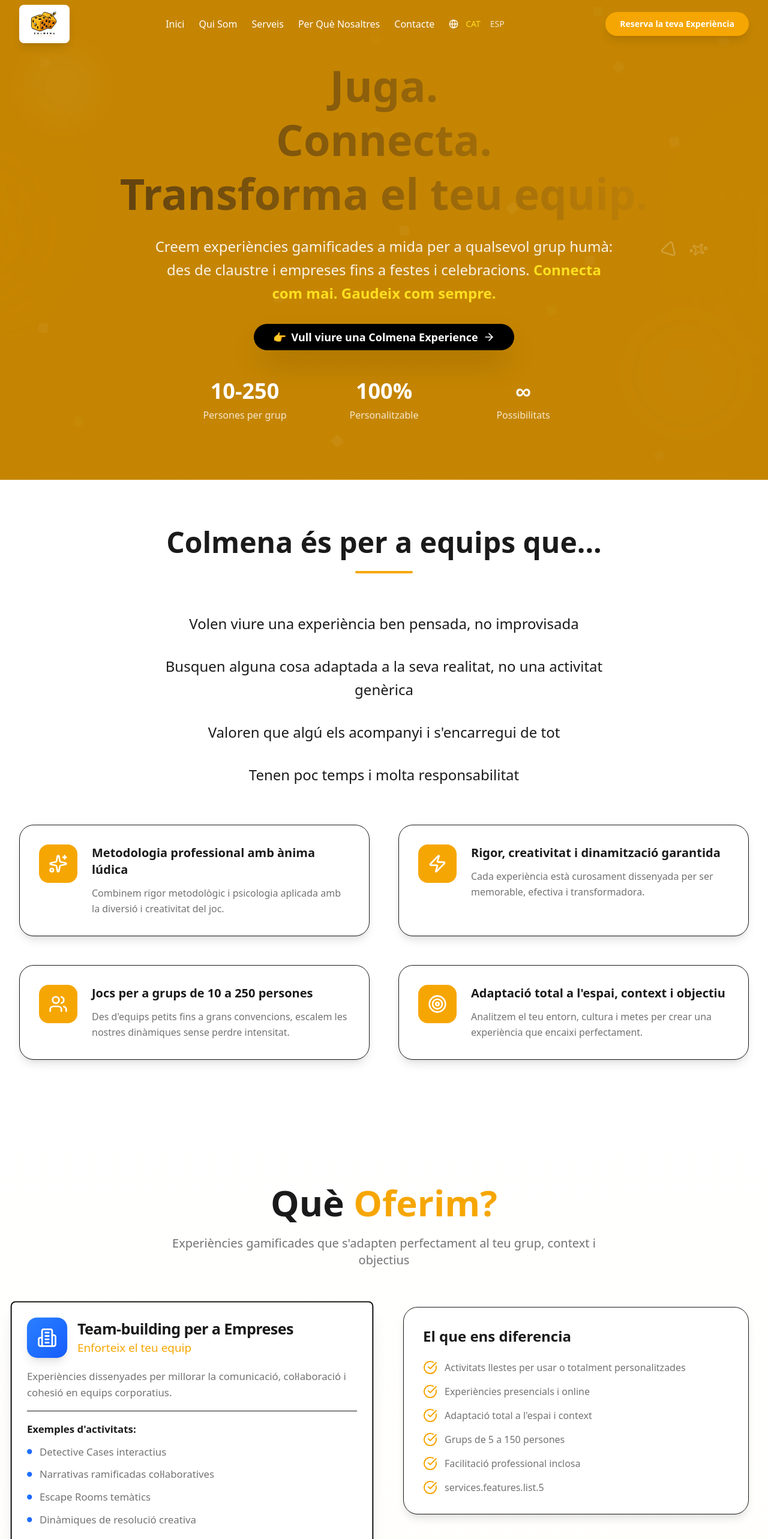
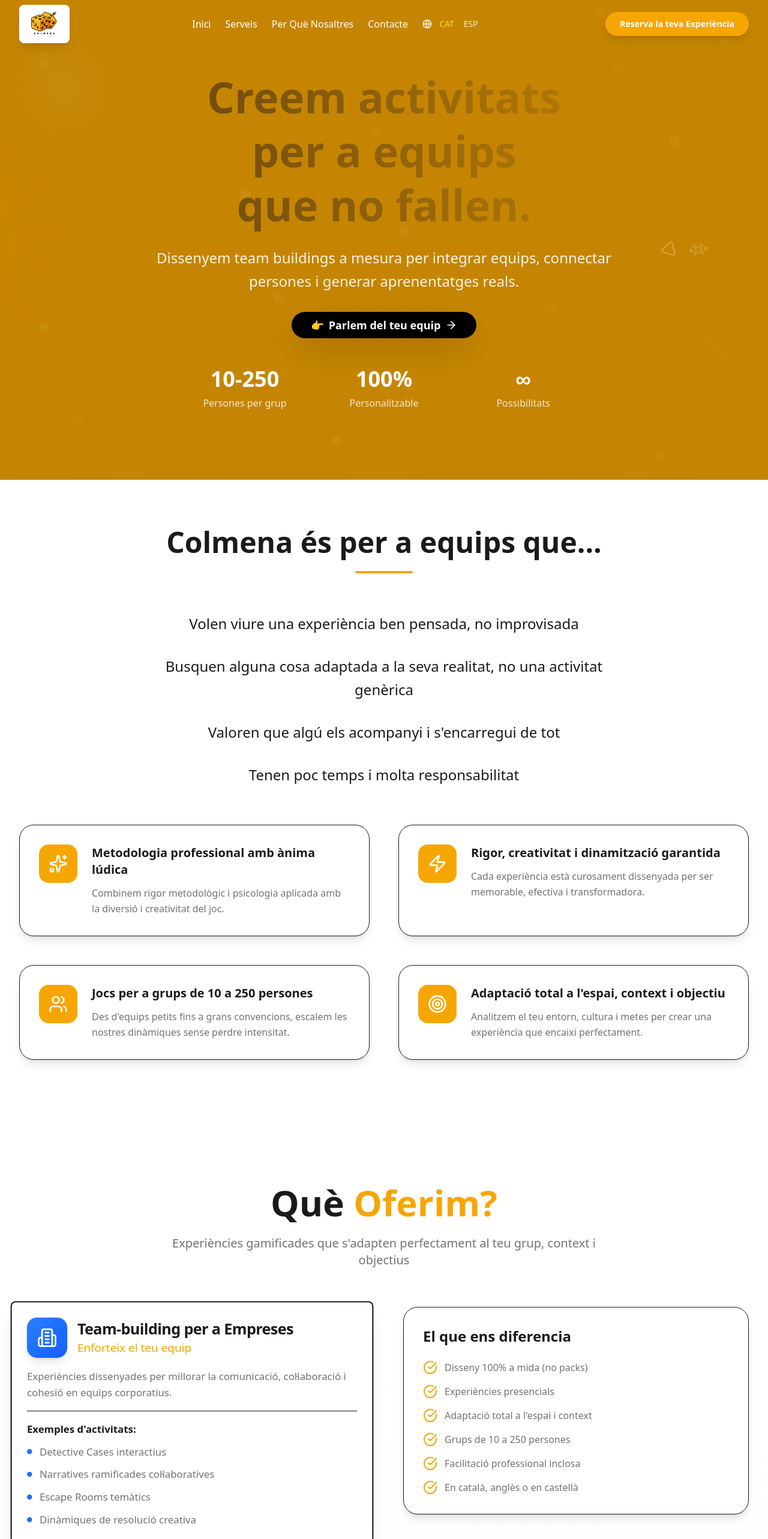
Before and after one commit to albertcolmenero/colmenagames-web, a Next.js app: page /ca in a window 1280 px wide. Shown: the top 2566 px of the page at 60% size. Built offline with nearby package versions, Linux system fonts and the light colour scheme.

Commit message:
build: verify successful build and commit changes

```diff
--- a/messages/ca.json
+++ b/messages/ca.json
@@ -2,7 +2,6 @@
   "header": {
     "nav": {
       "home": "Inici",
-      "about": "Qui Som",
       "services": "Serveis",
       "whyUs": "Per Què Nosaltres",
       "contact": "Contacte"
@@ -11,14 +10,14 @@
   },
   "hero": {
     "title": {
-      "play": "Juga.",
-      "connect": "Connecta.",
-      "transform": "Transforma el teu equip."
+      "play": "Creem activitats",
+      "connect": "per a equips",
+      "transform": "que no fallen."
     },
-    "subtitle": "Creem experiències gamificades a mida per a qualsevol grup humà: des de claustre i empreses fins a festes i celebracions.",
-    "highlight": "Connecta com mai. Gaudeix com sempre.",
+    "subtitle": "Dissenyem team buildings a mesura per integrar equips, connectar persones i generar aprenentatges reals.",
+    "highlight": "",
     "cta": {
-      "primary": "Vull viure una Colmena Experience",
+      "primary": " Parlem del teu equip",
       "secondary": "Coneix més sobre nosaltres"
     },
     "stats": {
@@ -76,7 +75,7 @@
       "description": "Experiències dissenyades per millorar la comunicació, col·laboració i cohesió en equips corporatius.",
       "examples": {
         "0": "Detective Cases interactius",
-        "1": "Narrativas ramificadas col·laboratives",
+        "1": "Narratives ramificades col·laboratives",
         "2": "Escape Rooms temàtics",
         "3": "Dinàmiques de resolució creativa"
       }
@@ -96,11 +95,12 @@
     "features": {
       "title": "El que ens diferencia",
       "list": {
-        "0": "Activitats llestes per usar o totalment personalitzades",
-        "1": "Experiències presencials i online",
+        "0": "Disseny 100% a mida (no packs)",
+        "1": "Experiències presencials",
         "2": "Adaptació total a l'espai i context",
-        "3": "Grups de 5 a 150 persones",
-        "4": "Facilitació professional inclosa"
+        "3": "Grups de 10 a 250 persones",
+        "4": "Facilitació professional inclosa",
+        "5": "En català, anglès o en castellà"
       }
     },
     "specialMoments": {
@@ -135,8 +135,8 @@
     }
   },
   "contact": {
-    "title": "T'imagines el teu grup vivint una experiència així?",
-    "subtitle": "Escriu-nos i dissenyem alguna cosa única per a vosaltres",
+    "title": "No improvisis: deixa el teu equip en mans expertes.",
+    "subtitle": "A Colmena no improvisem ni reciclem dinàmiques. Cada equip és diferent i per això l'experiència també hauria de ser-ho. Fem un diagnòstic, entenem el context i dissenyem una experiència amb criteri que tingui sentit per a aquest grup de persones. Ens prenem la teva responsabilitat tan de debò com tu.",
     "form": {
       "title": "Demana la teva proposta sense compromís",
       "name": "Nom complet",
@@ -219,6 +219,14 @@
     "quickLinks": "Enllaços ràpids",
     "contact": "Contacte",
     "rights": "Tots els drets reservats.",
+    "services": {
+      "title": "Els nostres serveis",
+      "list": [
+        "Team-building Empresarial",
+        "Experiències Educatives",
+        "Activitats Personalitzades"
+      ]
+    },
     "legal": {
       "legal": "Avís Legal",
       "privacy": "Política de Privacitat",
@@ -227,10 +235,10 @@
     }
   },
   "whyUs": {
-    "title": "Més que jocs.",
-    "titleHighlight": "Moments que deixen empremta",
+    "title": "Quan una experiència està ben dissenyada, ",
+    "titleHighlight": "es nota",
     "ctaTitle": "Llest per transformar el teu proper esdeveniment?",
-    "subtitle": "Cada experiència que creem és única. Parlem de com podem fer que el teu grup visqui alguna cosa extraordinària.",
+    "subtitle": "Alguns exemples d'equips que ja han confiat en Colmena Experience per a dissenyar experiències transformadores.",
     "cta": "Conversem sobre el teu projecte",
     "benefits": {
       "readyToUse": {
--- a/messages/es.json
+++ b/messages/es.json
@@ -2,7 +2,6 @@
   "header": {
     "nav": {
       "home": "Inicio",
-      "about": "Quiénes Somos",
       "services": "Servicios",
       "whyUs": "Por Qué Nosotros",
       "contact": "Contacto"
@@ -136,7 +135,7 @@
     }
   },
   "contact": {
-    "title": "No improvises: dejá tu equipo en manos expertas.",
+    "title": "No improvises: deja tu equipo en manos expertas.",
     "subtitle": "En Colmena no improvisamos ni reciclamos dinámicas. Cada equipo es distinto y por ello la experiencia también debería serlo. Hacemos un diagnóstico, entendemos el contexto y diseñamos una experiencia con criterio que tenga sentido para ese grupo de personas. Nos tomamos tu responsabilidad tan en serio como tú.",
     "form": {
       "title": "Pide tu propuesta sin compromiso",
@@ -220,6 +219,14 @@
     "quickLinks": "Enlaces rápidos",
     "contact": "Contacto",
     "rights": "Todos los derechos reservados.",
+    "services": {
+      "title": "Nuestros servicios",
+      "list": [
+        "Team-building Empresarial",
+        "Experiencias Educativas",
+        "Actividades Personalizadas"
+      ]
+    },
     "legal": {
       "legal": "Aviso Legal",
       "privacy": "Política de Privacidad",
--- a/src/components/contact.tsx
+++ b/src/components/contact.tsx
@@ -122,7 +122,6 @@
   const groupTypes = [
     { value: "corporate", label: t('form.groupTypes.corporate') },
     { value: "educational", label: t('form.groupTypes.educational') },
-    { value: "family", label: t('form.groupTypes.family') },
     { value: "association", label: t('form.groupTypes.association') },
     { value: "other", label: t('form.groupTypes.other') }
   ]
--- a/src/components/footer.tsx
+++ b/src/components/footer.tsx
@@ -39,13 +39,11 @@
       { name: tHeader('nav.whyUs'), href: '#why-us' },
       { name: tHeader('nav.contact'), href: '#contact' }
     ],
+    servicios_title: t('services.title'),
     servicios: [
-      'Team-building Empresarial',
-      'Esdeveniments Particulars',
-      'Experiències Educatives',
-      'Celebracions Familiars',
-      'Dinàmiques Online',
-      'Activitats Personalitzades'
+      t('services.list.0'),
+      t('services.list.1'),
+      t('services.list.2')
     ],
     legal: [
       t('legal.legal'),
@@ -85,9 +83,10 @@
               <Image
                 src="/colmena-experience.png"
                 alt="Colmena Experience"
-                width={250}
-                height={80}
-                className="h-14 w-auto brightness-0 invert"
+                width={200}
+                height={60}
+                className="h-10 lg:h-12 w-auto"
+                priority
               />
             </motion.div>
 
@@ -152,7 +151,7 @@
             viewport={{ once: true }}
             transition={{ duration: 0.6, delay: 0.2 }}
           >
-            <h4 className="text-xl font-bold text-white mb-6">Els nostres Serveis</h4>
+            <h4 className="text-xl font-bold text-white mb-6">{footerLinks.servicios_title}</h4>
             <div className="space-y-3">
               {footerLinks.servicios.map((service, index) => (
                 <motion.div
--- a/src/components/header.tsx
+++ b/src/components/header.tsx
@@ -23,7 +23,6 @@
 
   const menuItems = [
     { name: t('nav.home'), href: '#hero' },
-    { name: t('nav.about'), href: '#about' },
     { name: t('nav.services'), href: '#services' },
     { name: t('nav.whyUs'), href: '#why-us' },
     { name: t('nav.contact'), href: '#contact' },
@@ -39,11 +38,10 @@
 
   return (
     <motion.header
-      className={`fixed top-0 left-0 right-0 z-50 transition-all duration-300 ${
-        isScrolled
-          ? 'bg-white backdrop-blur-md shadow-lg'
-          : 'bg-transparent'
-      }`}
+      className={`fixed top-0 left-0 right-0 z-50 transition-all duration-300 ${isScrolled
+        ? 'bg-white backdrop-blur-md shadow-lg'
+        : 'bg-transparent'
+        }`}
       initial={{ y: -100 }}
       animate={{ y: 0 }}
       transition={{ duration: 0.8, ease: 'easeOut' }}
@@ -52,9 +50,8 @@
         <div className="flex items-center justify-between h-16 lg:h-20">
           {/* Logo */}
           <motion.div
-            className={`flex-shrink-0 rounded-lg transition-all duration-300 ${
-              !isScrolled ? 'bg-white backdrop-blur-sm shadow-lg px-3 py-2' : ''
-            }`}
+            className={`flex-shrink-0 rounded-lg transition-all duration-300 ${!isScrolled ? 'bg-white backdrop-blur-sm shadow-lg px-3 py-2' : ''
+              }`}
             whileHover={{ scale: 1.05 }}
             transition={{ type: "spring", stiffness: 400, damping: 17 }}
           >
@@ -74,9 +71,8 @@
               <motion.button
                 key={item.name}
                 onClick={() => scrollToSection(item.href)}
-                className={`text-sm lg:text-base font-medium transition-colors hover:text-primary cursor-pointer ${
-                  isScrolled ? 'text-foreground' : 'text-white'
-                }`}
+                className={`text-sm lg:text-base font-medium transition-colors hover:text-primary cursor-pointer ${isScrolled ? 'text-foreground' : 'text-white'
+                  }`}
                 whileHover={{ y: -2 }}
                 initial={{ opacity: 0, y: 20 }}
                 animate={{ opacity: 1, y: 0 }}
```
